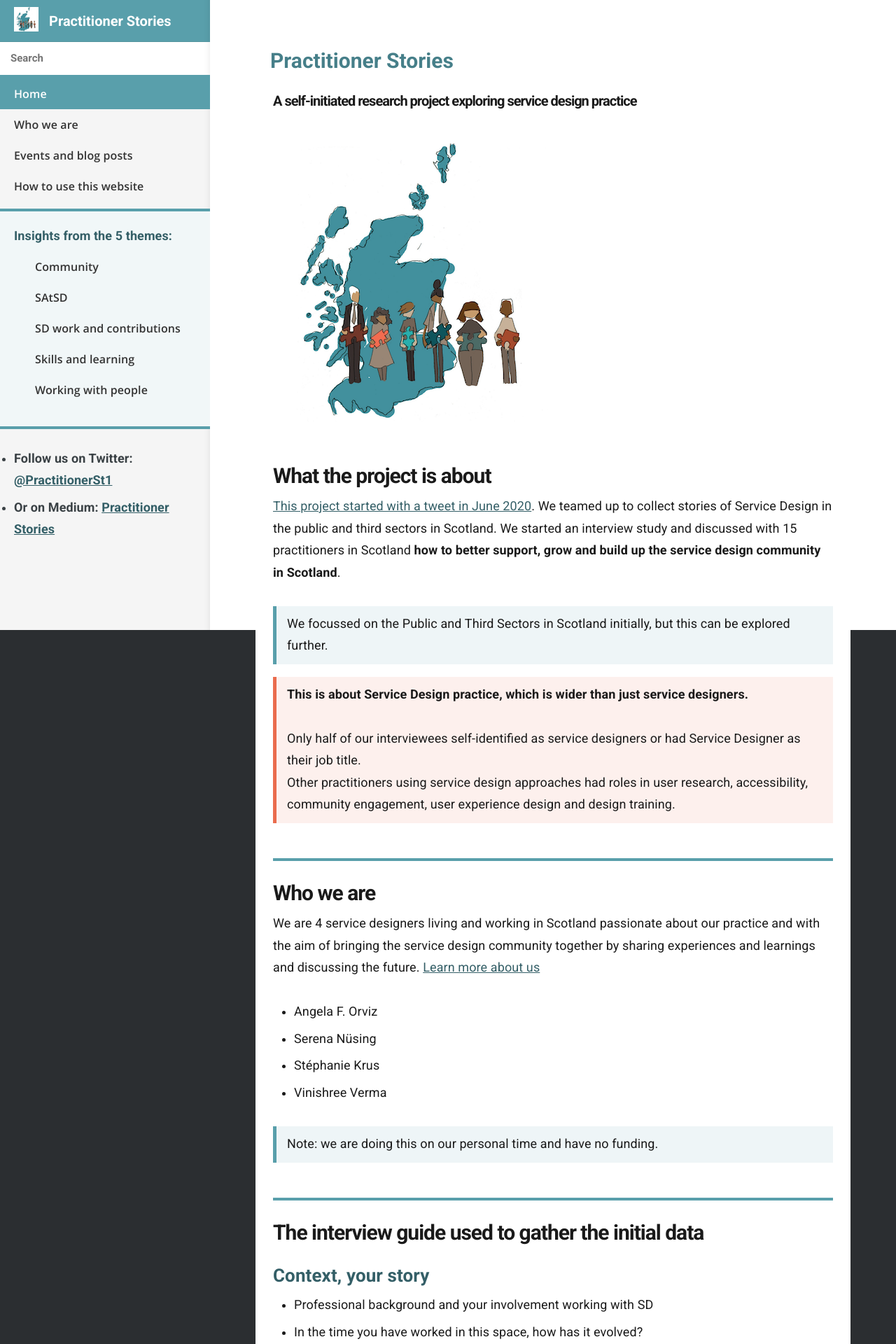
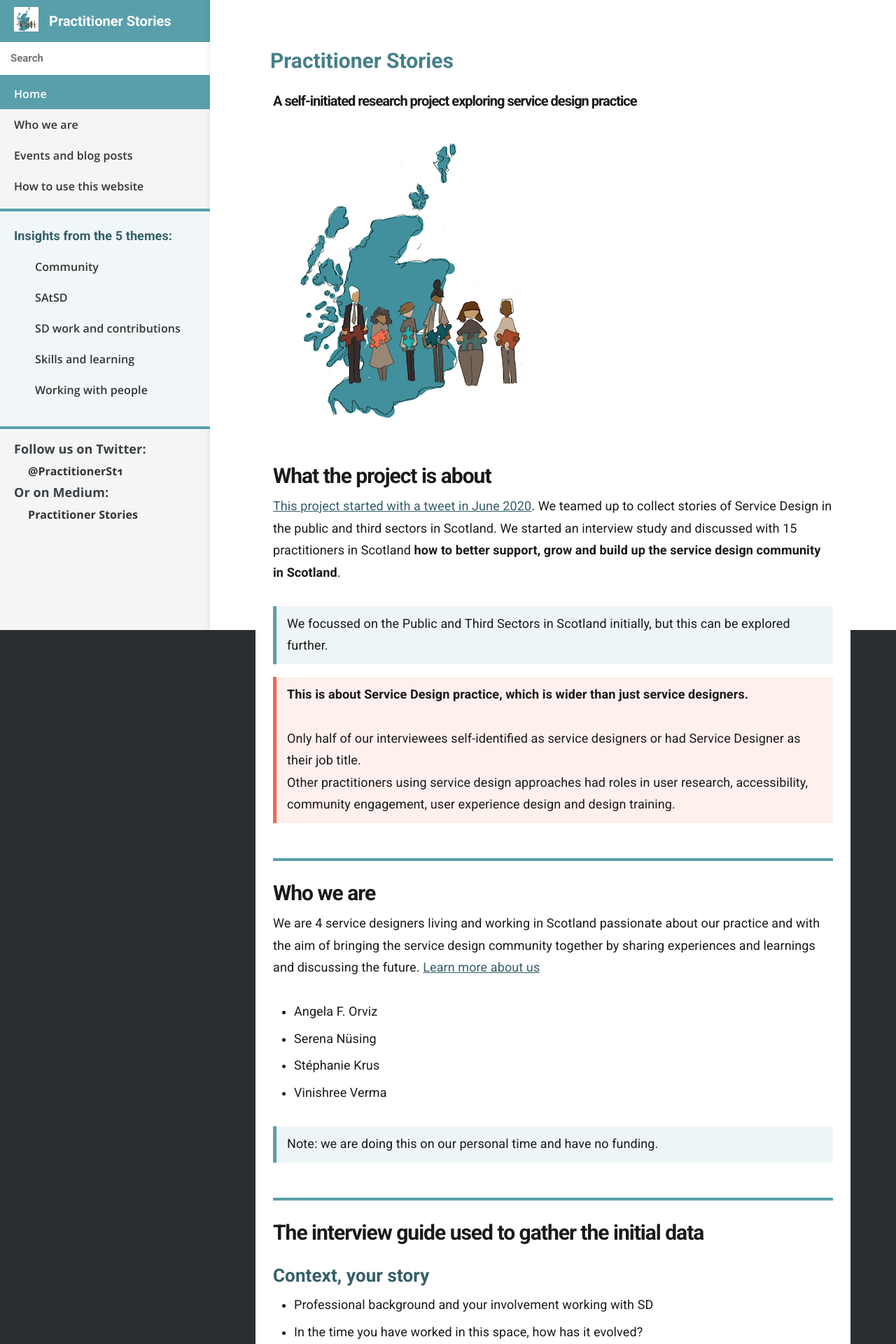
Before and after one commit to stephanie-K/practitioner-stories, a Jekyll site: the page built from index.md, in a window 1280 px wide. Shown: the top 1920 px of the page at 70% size. Built offline with Jekyll 4.4.1, drawn with Linux system fonts in a browser that asks for light colours.

Commit message:
remove format for li

```diff
--- a/_layouts/default.html
+++ b/_layouts/default.html
@@ -96,8 +96,8 @@
 				</ul>
 
 				<ul style="border-top: solid 4px#599FAB; padding-top: 2rem; padding-left: 2rem">
-					<li><strong>Follow us on Twitter: </strong><a href="https://twitter.com/PractitionerSt1" target="_blank" rel="noopener"><strong>@PractitionerSt1</strong></a></li>
-					<li><strong>Or on Medium: </strong><a href="https://practitionerstories.medium.com/" target="_blank" rel="noopener"><strong>Practitioner Stories</strong></a></li>
+					<li class="nav-item top-level"><strong>Follow us on Twitter: </strong><a href="https://twitter.com/PractitionerSt1" target="_blank" rel="noopener"><strong>@PractitionerSt1</strong></a></li>
+					<li class="nav-item top-level"><strong>Or on Medium: </strong><a href="https://practitionerstories.medium.com/" target="_blank" rel="noopener"><strong>Practitioner Stories</strong></a></li>
 				</ul>
 
 			</nav>
```
